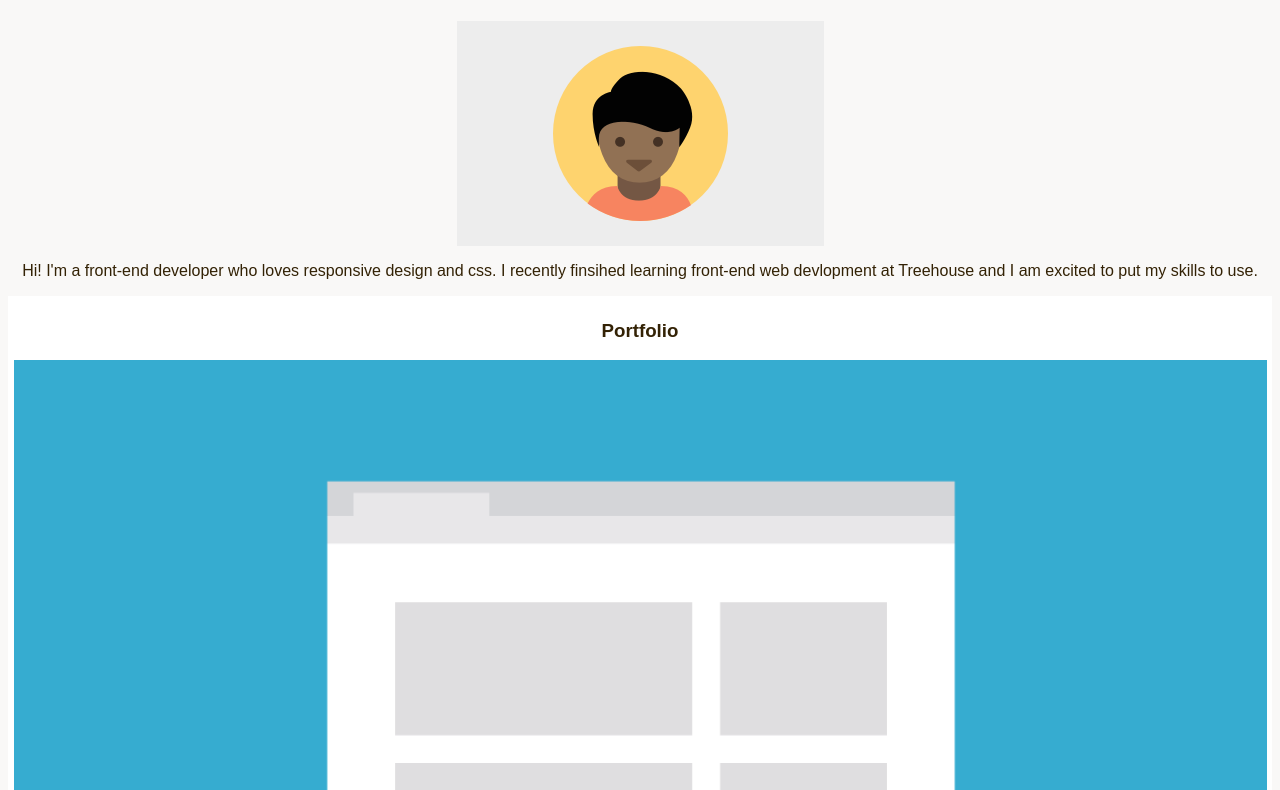
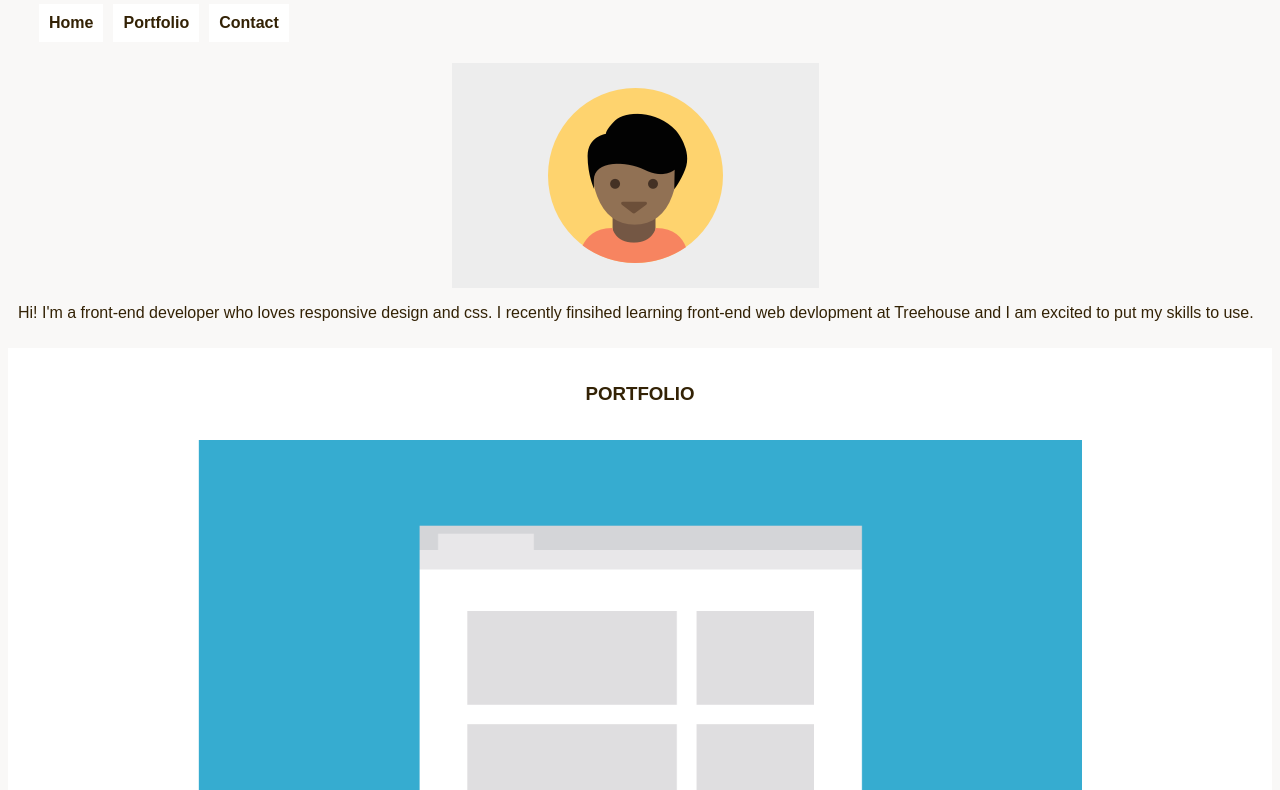
Before and after one commit to mbmariahb2116/Responsive-Layout-Website, a plain HTML site: page index.html in a window 1280 px wide. Shown: the part 87-877 px from the top of the page. Drawn offline with Linux system fonts and the light colour scheme; a web font is replaced by a local one.

Commit message:
320 view complete
Completed 320 view

```diff
--- a/css/styles.css
+++ b/css/styles.css
@@ -3,7 +3,7 @@
 }
 
 body {
-    max-width: 100%;
+
     background-color: #f9f8f7;
     color: #332205;
     font-family: Arial, Helvetica, sans-serif;
@@ -11,37 +11,36 @@ body {
     flex-wrap: wrap;
 }
 
-header {
-    display: flex;
-    flex-direction: column;
-    justify-content: flex-start;
-    flex-wrap: wrap;
-    margin: auto;
+.container {
+    margin: 10px;
 }
-
-
 
 ul {
     list-style: none;
     text-align: center;
     font-weight: bold;
+}
+
+.name {
+text-align: center;
+
+}
+
+.main-nav {
+    padding-left: 1em;
+    padding-right: 1em;
+}
+
+.main-nav li{
+    background-color: white;
+    padding: 10px;
+    margin: 5px;
     display: block;
 }
 
-.nav-item1 {
-text-align: center;}
-
-
-.nav-item2, .nav-item3, .nav-item4 {
-    background-color: white;
+.portfolio h3 {
     padding: 10px;
-    margin: 5px;
-}
-
-header img {
-    display: block;
-    margin-left: auto;
-    margin-right: auto;
+   margin: 25px;
 }
 
 h3, h4 {
@@ -49,19 +48,23 @@ h3, h4 {
 }
 
 img {
-    max-width: 100%;
-    height: auto;
+    max-width: 70%;
+    margin: auto;
+    display: block;
 }
 
 p {
     text-align: center;
-
 }
 
 .portfolio{
     background-color:white;
-    padding: 5px;
-    margin: auto;
+    margin: 0;
+    display: block;
+}
+
+footer {
+    text-align: center;
 
 }
 
@@ -69,7 +72,25 @@ p {
 
 @media screen and (min-width: 768px) {
 
+    .main-header,
+    .main-nav {
+        display: flex;
+    }
 
+
+    /*body {
+      width: 100%;
+      max-width: 1000px;
+      margin: 0 auto;
+    }
+
+    .container{
+        display: flex;
+        flex-direction: column;
+        justify-content: flex-start;
+        flex-wrap: wrap;
+        margin: auto;
+    }
 
     header ul, .nav-item1{
         display: flex;
@@ -77,16 +98,11 @@ p {
         flex-wrap: wrap;
     }
 
-    ul li {
+    .nav-item2, .nav-item3, .nav-item4 {
         background-color: none;
         padding: 10px;
-
-    }
-
-    body {
-        max-width: 100%;
-    }
-
+        margin: 5px;
+    }*/
 
 
 }
--- a/index.html
+++ b/index.html
@@ -8,14 +8,15 @@
   <link href="https://fonts.googleapis.com/css?family=Muli%7CRoboto:400,300,500,700,900" rel="stylesheet">
 </head> <!--End of the head element-->
 <body>
-  <header class="header">
+  <header class="main-header">
+    <div class ="container">
+    <h2 class="name">Matin Williams</h2>
     <ul class="main-nav">
-      <h2 class="nav-item1">Matin Williams</h2>
       <li class="nav-item2">Home</li>
       <li class="nav-item3">Portfolio</li>
       <li class="nav-item4">Contact</li>
     </ul>
-    <img src="images/profileimg.png">
+    <img src="images/profileimg.png" alt="Portfolio Image">
     <p>
       Hi! I'm a front-end developer who loves responsive design and css.
       I recently finsihed learning front-end web devlopment at Treehouse and I
@@ -23,40 +24,54 @@
     </p>
   </header><!--End of the header element-->
 
-  <section class="portfolio">
-    <h3>Portfolio</h3>
-      <img src="images/portfolio-1.png">
+  <div class ="portfolio">
+  <section>
+    <h3>PORTFOLIO</h3>
+      <div class ="item">
+      <img src="images/portfolio-1.png" alt="Marketing Image">
       <h4>Marketing Page</h4>
       <p>This project shows the front page of a marketing website meant for a
         specific business I'm interested in.
       </p>
-      <img src="images/portfolio-2.png">
+      </div>
+      <div class ="item">
+      <img src="images/portfolio-2.png" alt="Search Image">
       <h4>Search Page</h4>
       <p>This project searches through a specific databased to find information
         that the user is trying to look up.
       </p>
-      <img src="images/portfolio-3.png">
+      </div>
+      <div class ="item">
+      <img src="images/portfolio-3.png" alt="Travel Image">
       <h4>Travel App</h4>
       <p>This project compares travel times based on different transportation
         methods and tells you the best one.
       </p>
-      <img src="images/portfolio-4.png">
+      </div>
+      <div class ="item">
+      <img src="images/portfolio-4.png" alt="Favorites Image">
       <h4>Map of Favorite Spots</h4>
       <p>This project uses mapping ais to plot points for the favorite spots in
         the city for a do-it-yourself walking tour.
       </p>
-      <img src="images/portfolio-5.png">
+      </div>
+      <div class ="item">
+      <img src="images/portfolio-5.png" alt="Gallery Image 5">
       <h4>Photo Gallery</h4>
       <p>This project shows pictures from a recent trip to the viewer and allows
         them to easily navigate through photos.
       </p>
-      <img src="images/portfolio-6.png">
+      </div>
+      <div class ="item">
+      <img src="images/portfolio-6.png" alt="Calculator Image 6">
       <h4>Calculator</h4>
       <p>Someone can enter in the numbers they want, and press the big blue button
         to get the result.
       </p>
+      </div>
   </section>
-</body> <!--End of the body element-->
+  </div>
+
   <footer>
     <h3>Contact</h3>
       <p>If you're interested in chatting or want more information about what I've been
@@ -65,3 +80,6 @@
         <p>Phone +1(111)55-1234</p>
       </p>
   </footer>
+
+</body> <!--End of the body element-->
+</html>
```
Lines whose indentation alone changed are shown as unchanged.
